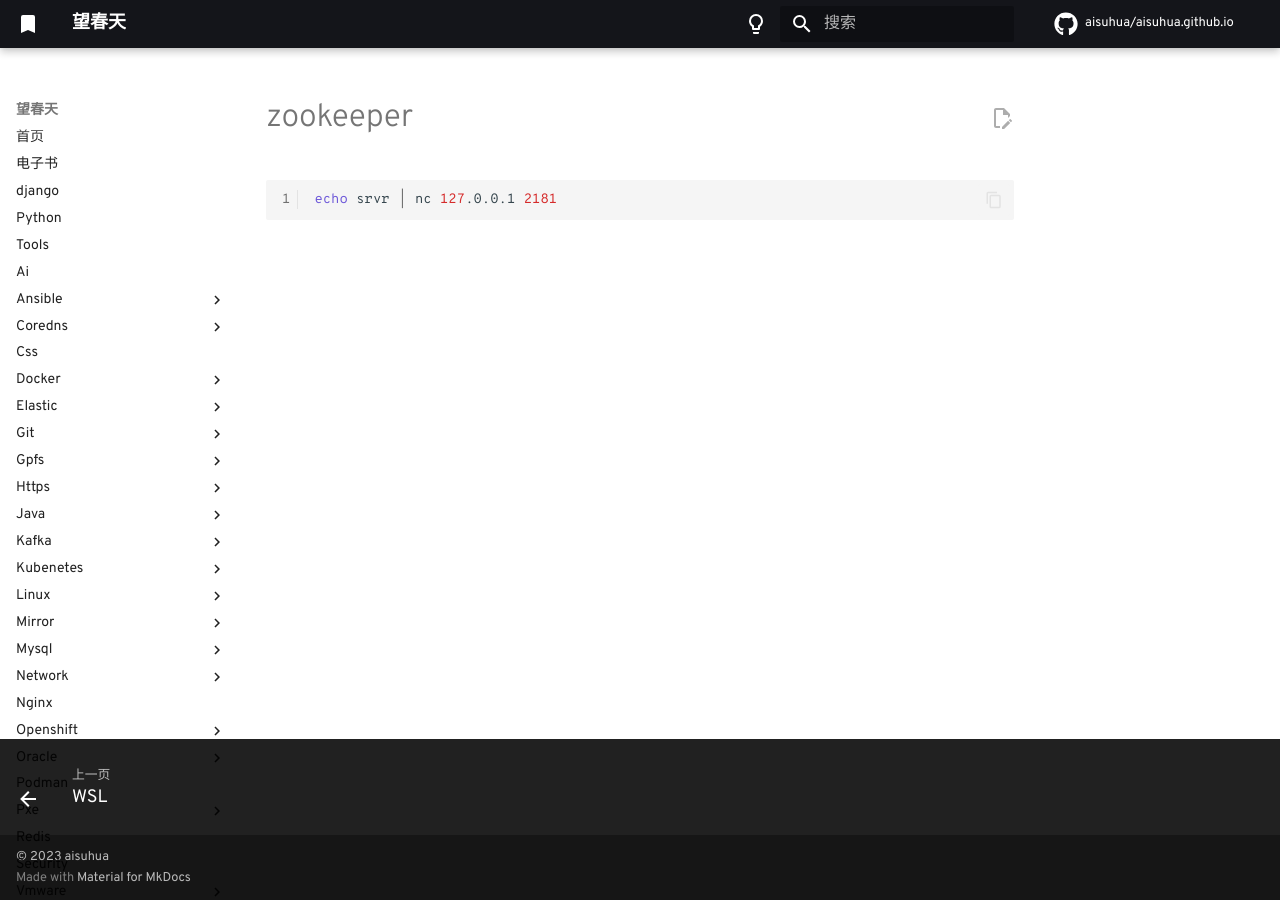
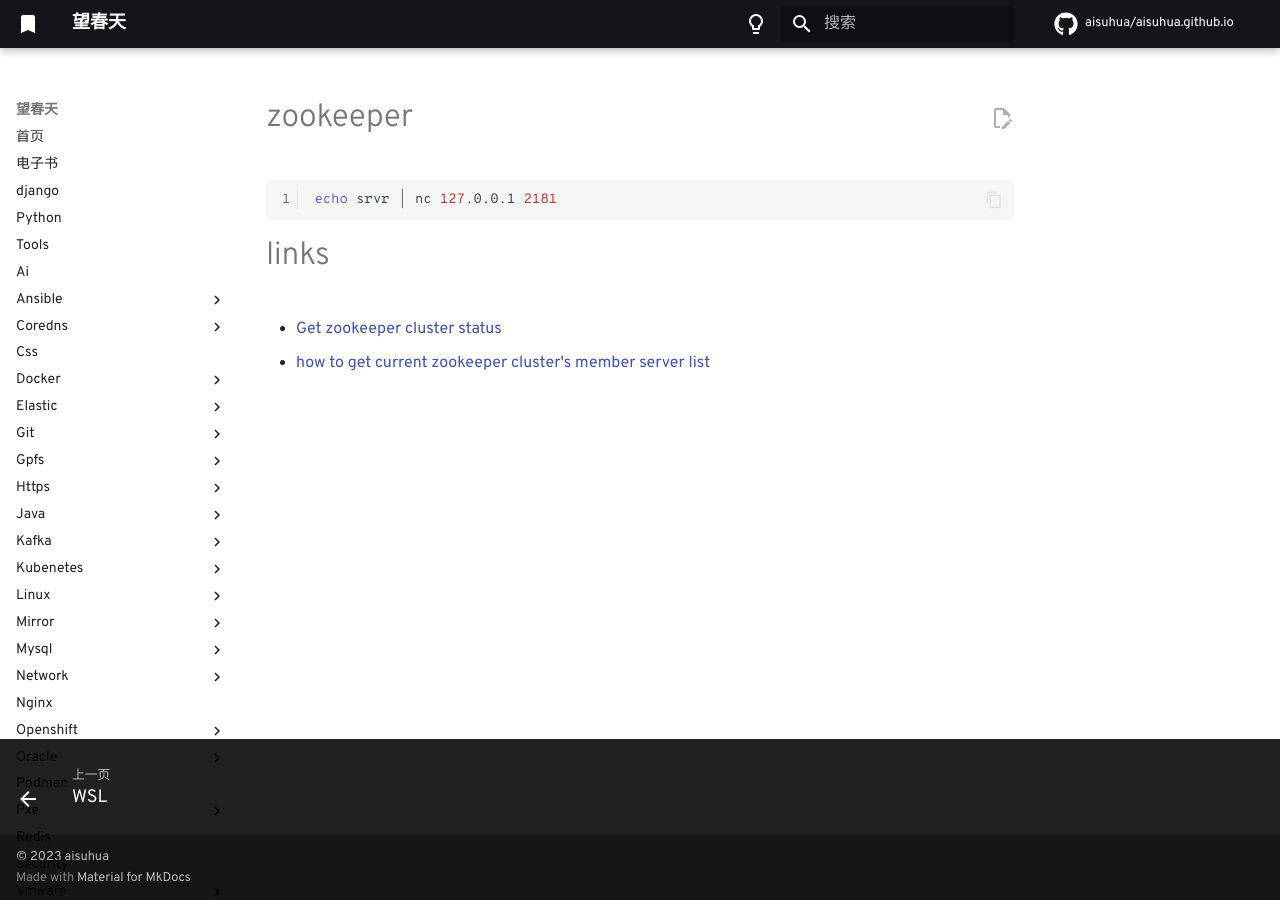
Before and after one commit to aisuhua/aisuhua.github.io, an MkDocs documentation site: the page built from docs/zookeeper/README.md, in a window 1280 px wide. Built offline with MkDocs 1.6.1 and Material for MkDocs 9.7.7, drawn with Linux system fonts in a browser that asks for light colours; comment, search, counter and statistics services are not loaded.

Commit message:
README.md

````diff
--- a/docs/zookeeper/README.md
+++ b/docs/zookeeper/README.md
@@ -3,3 +3,8 @@
 ```sh
 echo srvr | nc 127.0.0.1 2181
 ```
+
+# links
+
+- [Get zookeeper cluster status](https://serverfault.com/questions/801251/get-zookeeper-cluster-status)
+- [how to get current zookeeper cluster's member server list](https://stackoverflow.com/questions/16669104/how-to-get-current-zookeeper-clusters-member-server-list)
````
